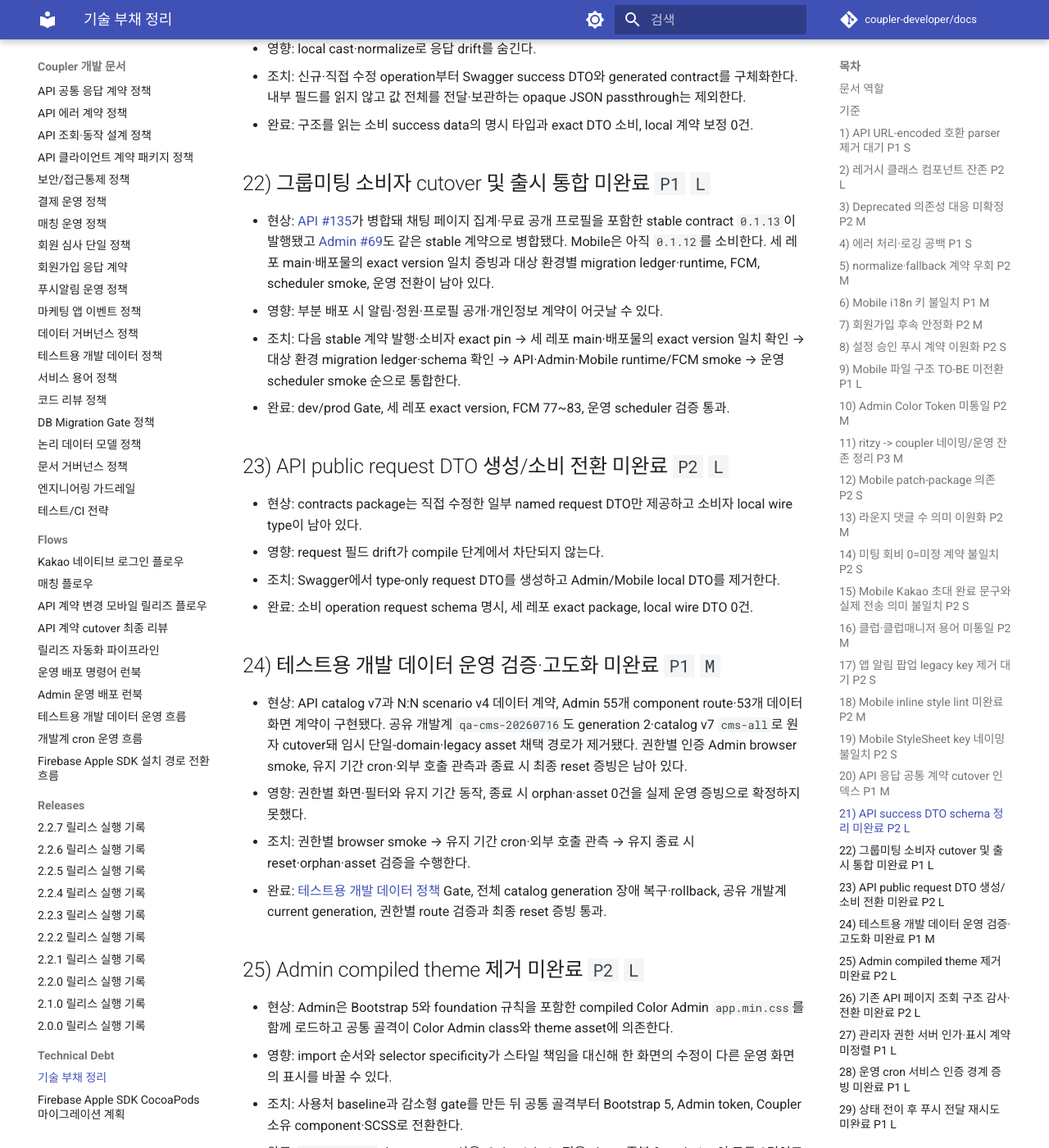
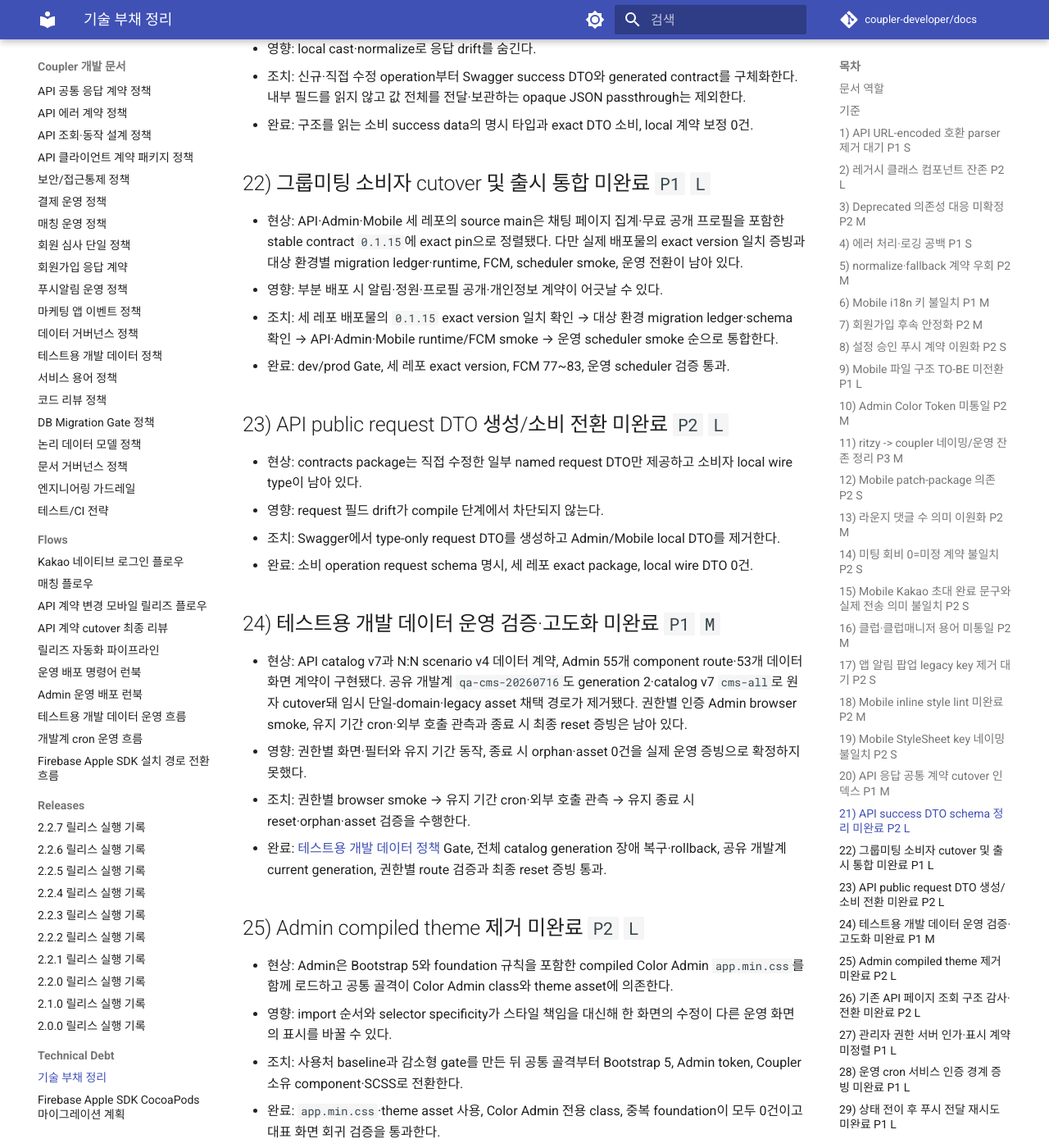
Before and after one commit to coupler-developer/docs, an MkDocs documentation site: the page built from content/technical-debt/technical-debt.md, in a window 1280 px wide and 1400 px high, scrolled down 5076 px. Shown: the whole window at 82% size. Built offline with MkDocs 1.6.1 and Material for MkDocs 9.7.7, drawn with Linux system fonts in a browser that asks for light colours; comment, search, counter and statistics services are not loaded; some of the changed text lies outside the part shown.

Commit message:
docs: 그룹미팅 계약 버전 현행화

```diff
--- a/content/technical-debt/technical-debt.md
+++ b/content/technical-debt/technical-debt.md
@@ -163,9 +163,9 @@
 
 ## 22) 그룹미팅 소비자 cutover 및 출시 통합 미완료 `P1` `L`
 
-- 현상: [API #135](https://github.com/coupler-developer/coupler-api/pull/135)가 병합돼 채팅 페이지 집계·무료 공개 프로필을 포함한 stable contract `0.1.13`이 발행됐고 [Admin #69](https://github.com/coupler-developer/coupler-admin-web/pull/69)도 같은 stable 계약으로 병합됐다. Mobile은 아직 `0.1.12`를 소비한다. 세 레포 main·배포물의 exact version 일치 증빙과 대상 환경별 migration ledger·runtime, FCM, scheduler smoke, 운영 전환이 남아 있다.
+- 현상: API·Admin·Mobile 세 레포의 source main은 채팅 페이지 집계·무료 공개 프로필을 포함한 stable contract `0.1.15`에 exact pin으로 정렬됐다. 다만 실제 배포물의 exact version 일치 증빙과 대상 환경별 migration ledger·runtime, FCM, scheduler smoke, 운영 전환이 남아 있다.
 - 영향: 부분 배포 시 알림·정원·프로필 공개·개인정보 계약이 어긋날 수 있다.
-- 조치: 다음 stable 계약 발행·소비자 exact pin → 세 레포 main·배포물의 exact version 일치 확인 → 대상 환경 migration ledger·schema 확인 → API·Admin·Mobile runtime/FCM smoke → 운영 scheduler smoke 순으로 통합한다.
+- 조치: 세 레포 배포물의 `0.1.15` exact version 일치 확인 → 대상 환경 migration ledger·schema 확인 → API·Admin·Mobile runtime/FCM smoke → 운영 scheduler smoke 순으로 통합한다.
 - 완료: dev/prod Gate, 세 레포 exact version, FCM 77~83, 운영 scheduler 검증 통과.
 
 ## 23) API public request DTO 생성/소비 전환 미완료 `P2` `L`
@@ -191,7 +191,7 @@
 
 ## 26) 기존 API 페이지 조회 구조 감사·전환 미완료 `P2` `L`
 
-- 현상: [API 조회·동작 설계 정책](../policy/api-operation-design-policy.md)을 신규·직접 수정 API에 적용하지만, 기존 Mobile 화면·Admin route의 최초 요청 그래프 baseline과 준수·허용 분리·전환 필요 판정이 없다. 그룹미팅 채팅과 전체 채팅 첫 화면의 API 집계 계약은 stable `0.1.13`에 반영됐지만 소비자 전환과 나머지 화면 감사가 남아 있다.
+- 현상: [API 조회·동작 설계 정책](../policy/api-operation-design-policy.md)을 신규·직접 수정 API에 적용하지만, 기존 Mobile 화면·Admin route의 최초 요청 그래프 baseline과 준수·허용 분리·전환 필요 판정이 없다. 그룹미팅 채팅과 전체 채팅 첫 화면의 API 집계 계약은 `0.1.13`에서 도입됐고 세 레포 source main은 현재 stable `0.1.15`에 exact pin으로 정렬됐지만, 실제 배포 확인과 나머지 화면 감사가 남아 있다.
 - 영향: client waterfall·부분 실패 시 핵심 데이터 소실·item N+1·혼합 snapshot·중복 호출이 남아도 전체 범위와 우선순위를 판정할 수 없다.
 - 조치: 화면·route별 요청 그래프 전수 분류 → 사용자 차단·N+1·권한 일관성·호출량 순 우선순위화 → 페이지별 조회 DTO와 서버 집계 구현 → Swagger·generated contract·소비자 cutover → traffic 확인 후 legacy endpoint 제거.
 - 완료: 정책 적용 대상 화면·route baseline 100%, 근거 없는 초기 조회 2회 이상·client item N+1·명령 뒤 강제 전체 재조회 0건, 허용 분리 근거와 독립 실패 UX 100%, 전환 대상 legacy traffic 0건 및 제거.
```
